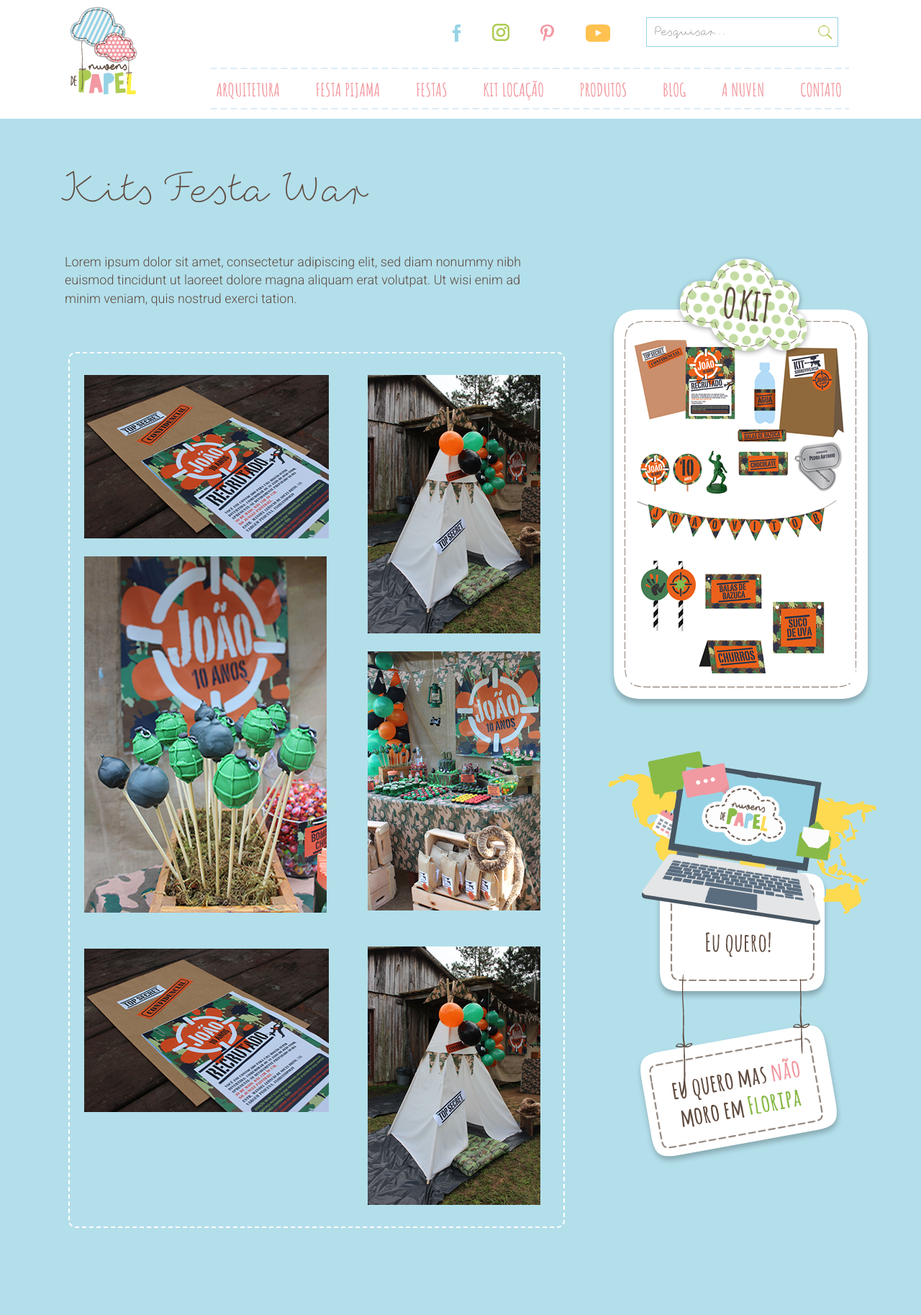
After one commit to BrunnoCruvinel/nuvemdepapel, a PHP site: page /kits-war.php in a window 1280 px wide. The commit adds this page. Shown: the top 1827 px of the page at 72% size. Run offline with PHP 8.4, Linux system fonts and the light colour scheme; some libraries are stand-ins or nearby versions.

Commit message:
Criação de página de Kits War

```diff
--- a/css/style.css
+++ b/css/style.css
@@ -268,3 +268,21 @@
   margin-left: -30px;
   z-index: 777;
 }
+
+.espacamento-kits-top{
+	padding-top: 25px;
+}
+
+.espacamento-kits-bottom{
+	padding-bottom: 25px;
+}
+
+#kits-war-img .item-slide {
+    border: 2px dashed #FFFFFF;
+	padding: 5px;
+    border-radius: 10px;
+	margin-left: -20px;
+}
+#kit-war .text-normal.espacamento_bottom{
+	margin-left: -10px;
+}
--- /dev/null
+++ b/kits-war.php
@@ -0,0 +1,90 @@
+<?php require "header.php" ?>
+
+<section id="kit-war" class="bg-color-azul bg-nuvem-festa-pijama">
+    <div class="container">
+        <div class="row">
+            <div class="col-md-12 col-sm-12 col-xs-12">
+                <div class="titulo-grande text-color-marrom espacamento_top">
+                    Kits Festa War
+                </div>
+            </div>
+        </div>
+
+		<div class="row">
+			<div class="col-md-8 col-sm-8">
+				<div class="row">
+					<div class="col-md-11">
+						<div class="text-normal text-color-marrom espacamento_bottom">
+							Lorem ipsum dolor sit amet, consectetur adipiscing elit, sed diam nonummy nibh euismod tincidunt ut laoreet
+							dolore magna aliquam erat volutpat. Ut wisi enim ad minim veniam, quis nostrud exerci tation.
+						</div>
+					</div>
+					<div class="col-md-5 text-center"></div>
+				</div>
+
+				<div class="row">
+					<div class="col-md-12 col-sm-12">
+						<div class="row espacamento_bottom">
+							<div id="kits-war-img" class="col-md-12">
+								<div class="item-slide">
+									<div class="row">
+										<div class="col-md-7 col-sm-7 col-xs-7 col-lg-7">
+											<img src="img/foto_war_1.png" class="espacamento-kits-top" />
+											<img src="img/foto_war_3.png" class="espacamento-kits-top espacamento-kits-bottom" />
+											<img src="img/foto_war_1.png" class="espacamento-kits-top espacamento-kits-bottom" />
+										</div>
+										<div class="col-md-5 col-sm-5 col-xs-5 col-lg-5">
+											<img src="img/foto_war_2.png" class="espacamento-kits-top" />
+											<img src="img/foto_war_4.png" class="espacamento-kits-top espacamento-kits-bottom" />
+											<img src="img/foto_war_2.png" class="espacamento-kits-top espacamento-kits-bottom" />
+										</div>
+									</div>
+								</div>
+
+
+							</div>
+						</div>
+					</div>
+
+				</div>
+			</div>
+
+			<div class="col-md-4 col-sm-4 text-right">
+				<div class="espacamento_bottom">
+					<img src="img/foto_war_kit.png" alt="">
+				</div>
+				<img src="img/eu_quero_mas_nao_moro.png" alt="">
+
+			</div>
+
+		</div>
+
+		<div class="espacamento_top espacamento_bottom">
+			<div class="row">
+				<div class="col-md-12">
+					<div class="titulo-grande text-color-marrom">
+						Depoimentos
+					</div>
+				</div>
+			</div>
+            <?php require "depoimentos.php" ?>
+        </div>
+
+        <div class="espacamento_top espacamento_bottom">
+            <div class="row">
+                <div class="titulo-grande text-color-marrom">
+                    Parceiros
+                </div>
+                <div class="col-md-10 col-md-offset-1 col-sm-10 col-sm-offset-1 col-xs-10 col-xs-offset-1">
+                    <?php require "parceiros.php" ?>
+                </div>
+            </div>
+        </div>
+
+		<div id="home-casa" class="espacamento_top">
+		</div>
+    </div>
+
+</section>
+
+<?php require "footer.php" ?>
--- a/package.json
+++ b/package.json
@@ -1,7 +1,10 @@
 {
   "name": "lightbox",
   "version": "0.0.1",
-  "dependencies": {},
+  "dependencies": {
+    "bootstrap3-dialog": "^1.35.4",
+    "lightbox2": "^2.9.0"
+  },
   "scripts": {
     "gulp": "gulp",
     "minify": "gulp minify"
```
Also changed, not shown: img/foto_war_3.png.
